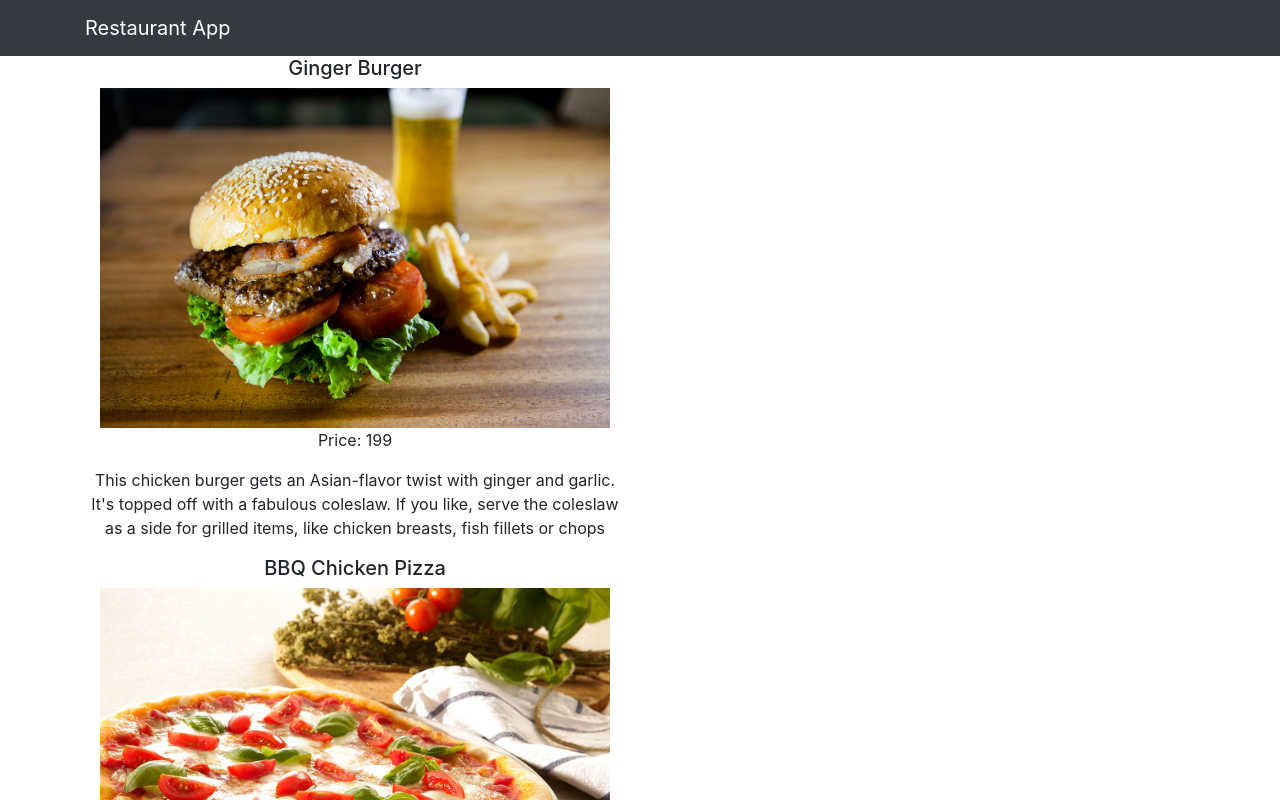
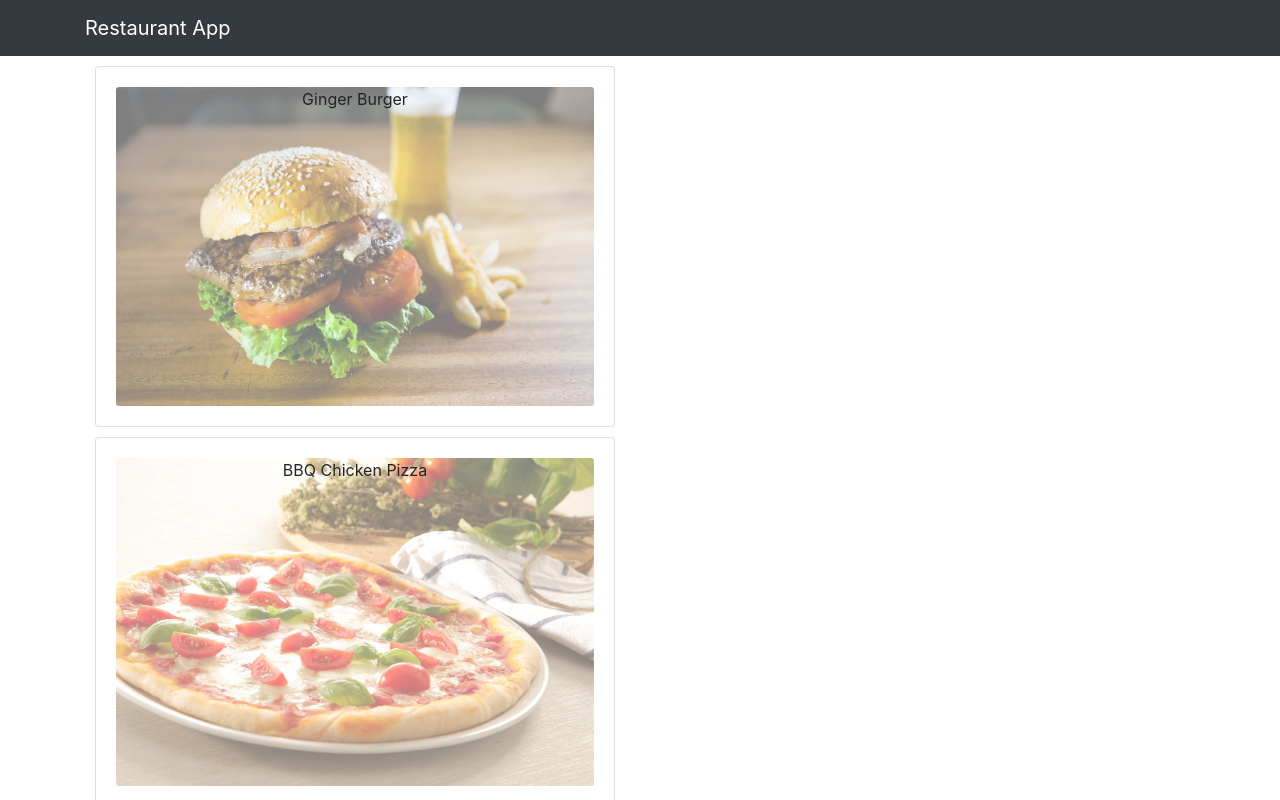
Before and after one commit to hasibkyau/ReactPhotoGallery, a React (Create React App) app: page /menu in a window 1280 px wide. Shown: the top 800 px of the page. Built offline with nearby package versions, Linux system fonts and the light colour scheme.

Commit message:
Dish card design

```diff
--- a/src/components/body/MenuItem.js
+++ b/src/components/body/MenuItem.js
@@ -1,14 +1,23 @@
 import React from "react";
+import { Card, CardImg, CardImgOverlay, CardBody, CardTitle } from "reactstrap";
 
 const MenuItem = (props) =>{
     console.log(props);
     return(
-        <div>
-            <h5>{props.dish.name}</h5>
-            <img className="container-fluid" src={props.dish.image}></img>
-            <p>Price: {props.dish.price}</p>
-            <p>{props.dish.description}</p>
-        </div>
+        <Card style={{margin: "10px"}}>
+            <CardBody>
+                <CardImg
+                 width="100%" alt={props.name}
+                 style = {{opacity: "0.5"}}
+                 src={props.dish.image}></CardImg>
+                    <CardImgOverlay>
+                        <CardTitle>{props.dish.name}</CardTitle>
+                    </CardImgOverlay>
+                    {/* <p>Price: {props.dish.price}</p>
+                    <p>{props.dish.description}</p>   */}
+            </CardBody>
+
+        </Card>
     );
 }
 
```
